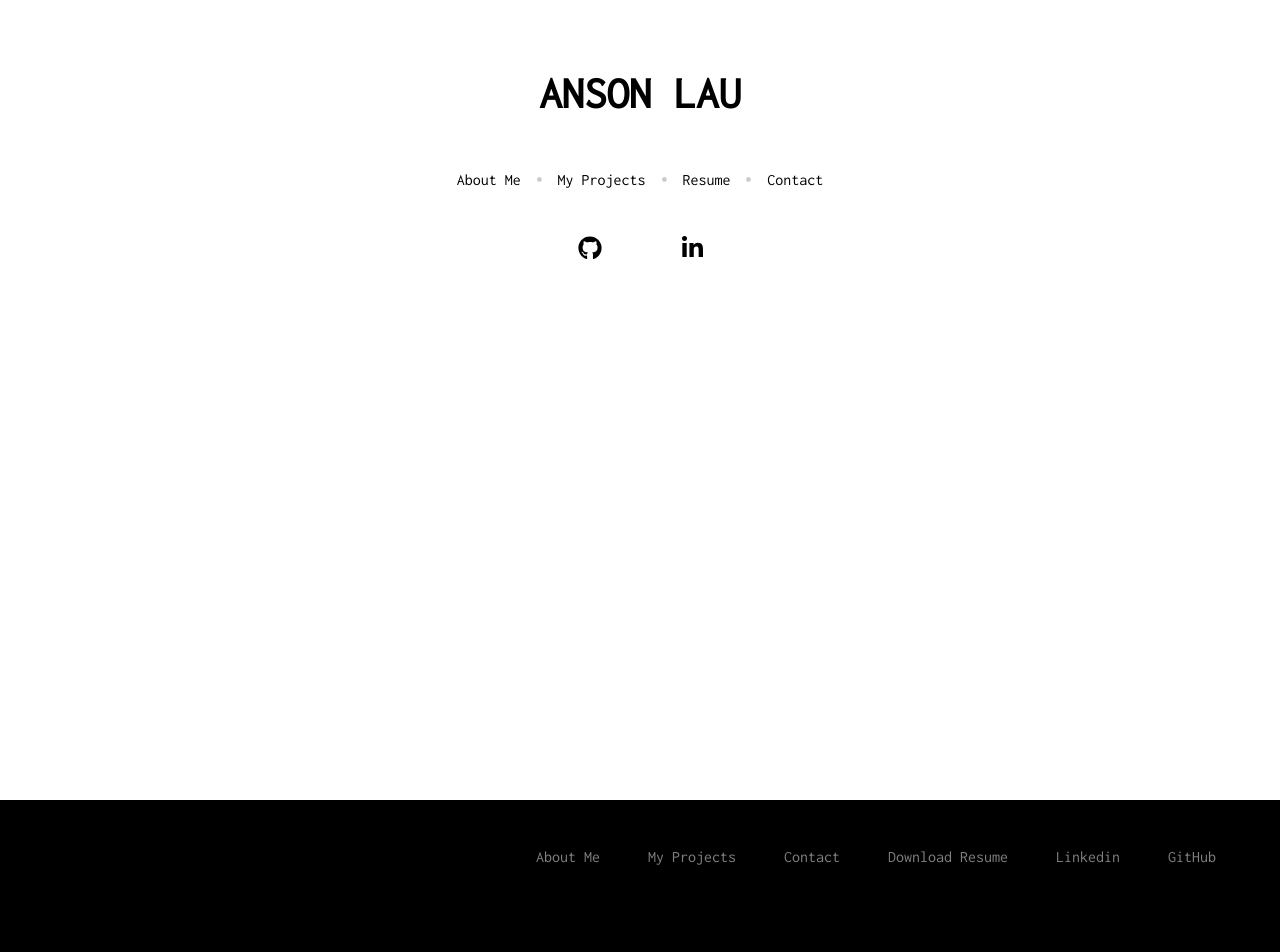
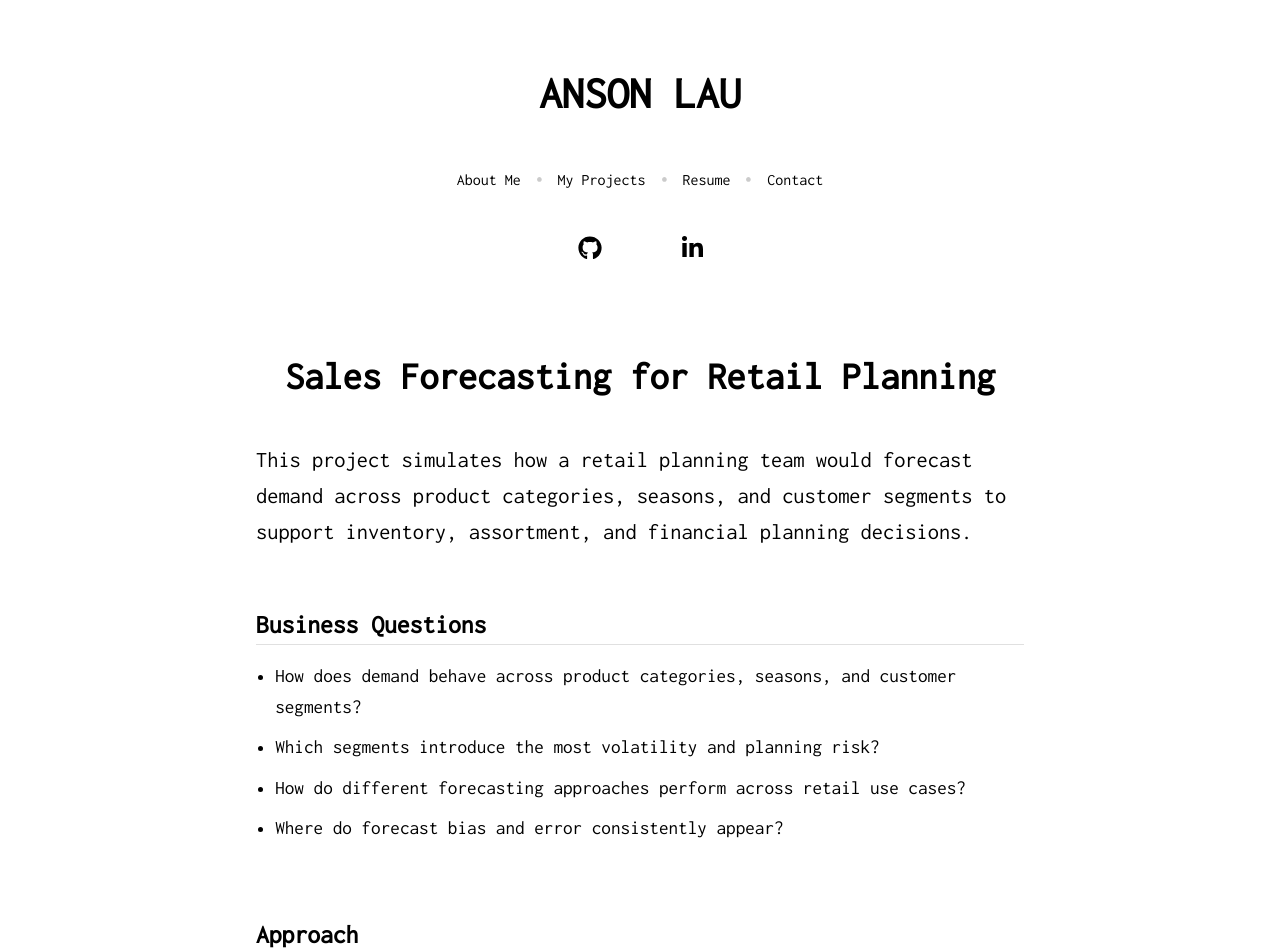
Before and after one commit to alau9/my-portfolio, a React (Create React App) app: page /projects/sales-forecasting-retail in a window 1280 px wide. Shown: the top 952 px of the page. Built offline with nearby package versions, Linux system fonts and the light colour scheme.

Commit message:
updated page and links

```diff
--- a/src/App.js
+++ b/src/App.js
@@ -1,29 +1,27 @@
-import React, { useEffect, Component } from "react";
+import React, { useEffect } from "react";
+import { Routes, Route } from "react-router-dom";
+import ReactGA from "react-ga";
+
 import Nav from "./pages/nav/nav.component";
 import Footer from "./components/footer/footer.component";
+import ContactInfo from "./components/contact/contact-info.component";
+
+import ProjectPage from "./pages/projects/projects.component";
+import ProjectDetail from "./pages/project-detail/project-detail.page";
+import AboutPage from "./pages/about/about.component";
 import ContactPage from "./pages/contact/contact.component";
 
 import "./App.css";
-import ContactInfo from "./components/contact/contact-info.component";
-import { Route, Routes } from "react-router-dom";
+
 import { library } from "@fortawesome/fontawesome-svg-core";
 import { fab } from "@fortawesome/free-brands-svg-icons";
-import {
-  faCircle,
-  faLaptop,
-  faFolder,
-  faHome,
-} from "@fortawesome/free-solid-svg-icons";
-import ProjectPage from "./pages/projects/projects.component";
-import AboutPage from "./pages/about/about.component";
-import ReactGA from "react-ga";
+import { faCircle, faLaptop, faFolder, faHome } from "@fortawesome/free-solid-svg-icons";
+
 library.add(faCircle, fab, faLaptop, faFolder, faHome);
 
 function App() {
   useEffect(() => {
     ReactGA.initialize("UA-223100036-1");
-
-    //to report page view
     ReactGA.pageview(window.location.pathname);
   }, []);
 
@@ -32,16 +30,17 @@ function App() {
       <div className="page">
         <Nav />
         <ContactInfo />
+
         <Routes>
-          <Route exact path="/" element={<ProjectPage />} />
-          <Route exact path="/projects" element={<ProjectPage />} />
-          <Route exact path="/about" element={<AboutPage />} />
-          <Route exact path="/contact" element={<ContactPage />} />
+          <Route path="/" element={<ProjectPage />} />
+          <Route path="/projects" element={<ProjectPage />} />
+          <Route path="/projects/:slug" element={<ProjectDetail />} />
+          <Route path="/about" element={<AboutPage />} />
+          <Route path="/contact" element={<ContactPage />} />
         </Routes>
       </div>
-      <div>
-        <Footer />
-      </div>
+
+      <Footer />
     </div>
   );
 }
--- a/src/components/card/card.component.jsx
+++ b/src/components/card/card.component.jsx
@@ -1,5 +1,7 @@
 import React, { useEffect } from "react";
 import Backdrop from "../backdrop/backdrop.component";
+import { Link } from "react-router-dom";
+
 
 import Modal from "../modal/modal.component.jsx"
 
@@ -29,7 +31,7 @@ const CardComponent = (props) => {
       <div className="fineprint">{props.fineprint}</div>
       <div className="tools">Tools used: {props.tools}</div>
       <div className='actions'>
-        <button className='btn' onClick={() => openInNewTab(props.website)}>See Project</button>
+        <Link to={props.projectPath} className="btn">See Project</Link>
         <button className='btn' onClick={() => openInNewTab(props.code)}>Code</button>
       </div>
     </div>
--- a/src/components/card/card.styles.scss
+++ b/src/components/card/card.styles.scss
@@ -48,13 +48,14 @@
       font-size: .8rem;
     }
   }
+
   .actions {
     display: flex;
     justify-content: center;
     margin-top: 1.5rem;
   }
 
-  .tools{
+  .tools {
     @media (max-width: 1500px) {
       font-size: .8rem;
     }
@@ -62,18 +63,36 @@
 
 
   .btn {
-    aspect-ratio: 14/4;
+    display: inline-flex; // needed for Link + button parity
+    align-items: center;
+    justify-content: center;
+
+    width: 6.5rem;
+    height: 2.5rem;
+    box-sizing: border-box;
+
     margin-right: 1rem;
-    place-items: center;
-    padding: 1em 1em;
-    border: 0.15px solid;
+
+    padding: 0.6em 1.2em; // 🔽 smaller than before
+    border: 0.15px solid black; // 🔁 original thin border
     border-radius: 2.5rem;
+
+    background-color: white;
+    font-family: inherit;
+    font-size: .8rem;
+    line-height: 1; // 🔑 removes extra vertical height
+
+    color: black;
+    text-decoration: none; // fixes Link underline
     cursor: pointer;
-    background-color: white;
-    transition-duration: 0.2s;
 
-    &:hover {
-      color: rgb(76, 202, 190);
-    }
+    transition: color 0.2s ease, border-color 0.2s ease;
   }
+
+  .btn:hover {
+    color: rgb(76, 202, 190);
+    border-color: rgb(76, 202, 190); // 🔥 border lights up again
+  }
+
+
 }
--- /dev/null
+++ b/src/data/projects.js
@@ -0,0 +1,46 @@
+export const projects = [
+    {
+        slug: "sales-forecasting-retail",
+        title: "Sales Forecasting for Retail Planning",
+        overview:
+            "This project simulates how a retail planning team would forecast demand across product categories, seasons, and customer segments to support inventory, assortment, and financial planning decisions.",
+
+        businessQuestions: [
+            "How does demand behave across product categories, seasons, and customer segments?",
+            "Which segments introduce the most volatility and planning risk?",
+            "How do different forecasting approaches perform across retail use cases?",
+            "Where do forecast bias and error consistently appear?"
+        ],
+
+        approach: [
+            "Aggregated transactional data to a monthly planning grain",
+            "Segmented demand by product category, transaction season, and customer type",
+            "Applied Holt-Winters models with additive seasonality",
+            "Used linear regression as a baseline trend model",
+            "Evaluated forecast accuracy using MAPE and RMSE"
+        ],
+
+        models: [
+            {
+                name: "Holt-Winters (Additive Seasonality)",
+                description:
+                    "Captures trend and recurring seasonal patterns commonly observed in retail demand"
+            },
+            {
+                name: "Linear Regression",
+                description:
+                    "Provides a simple, interpretable baseline for trend-driven forecasting"
+            }
+        ],
+
+        impact: [
+            "Improved visibility into demand drivers and forecast risk",
+            "Earlier identification of high-uncertainty segments",
+            "Created a scalable foundation for repeatable planning cycles"
+        ],
+
+        tools: ["Python", "Pandas", "NumPy"],
+
+        github: "https://github.com/alau9/revenue-forecasting-time-series"
+    }
+];
--- /dev/null
+++ b/src/pages/project-detail/project-detail.page.jsx
@@ -0,0 +1,84 @@
+import { useParams } from "react-router-dom";
+import { projects } from "../../data/projects";
+import "./project-detail.styles.scss";
+
+
+
+export default function ProjectDetail() {
+    const { slug } = useParams();
+    const project = projects.find(p => p.slug === slug);
+
+    if (!project) {
+        return <p>Project not found.</p>;
+    }
+
+    return (
+        <article className="project-detail">
+            {/* Title */}
+            <h1>{project.title}</h1>
+
+            {/* Overview */}
+            <p className="overview">{project.overview}</p>
+
+            {/* Visuals */}
+            <div className="project-visuals">
+                {project.images?.map(img => (
+                    <img key={img} src={img} alt={project.title} />
+                ))}
+            </div>
+
+            {/* Business Questions */}
+            <section>
+                <h2>Business Questions</h2>
+                <ul>
+                    {project.businessQuestions.map(q => (
+                        <li key={q}>{q}</li>
+                    ))}
+                </ul>
+            </section>
+
+            {/* Approach */}
+            <section>
+                <h2>Approach</h2>
+                <ul>
+                    {project.approach.map(step => (
+                        <li key={step}>{step}</li>
+                    ))}
+                </ul>
+            </section>
+
+            {/* Models */}
+            <section>
+                <h2>Models Used</h2>
+                <ul>
+                    {project.models.map(model => (
+                        <li key={model}>
+                            <strong>{model.name}</strong> — {model.description}
+                        </li>
+                    ))}
+                </ul>
+            </section>
+
+            {/* Impact */}
+            <section>
+                <h2>Business Impact</h2>
+                <ul>
+                    {project.impact.map(point => (
+                        <li key={point}>{point}</li>
+                    ))}
+                </ul>
+            </section>
+
+            {/* Tools */}
+            <section>
+                <h2>Tools & Technologies</h2>
+                <p>{project.tools.join(", ")}</p>
+            </section>
+
+            {/* Code */}
+            <a href={project.github} target="_blank" rel="noreferrer">
+                View Code on GitHub
+            </a>
+        </article>
+    );
+}
--- /dev/null
+++ b/src/pages/project-detail/project-detail.styles.scss
@@ -0,0 +1,94 @@
+.project-detail {
+    display: flex;
+    flex-direction: column;
+    align-items: center;
+    margin: 2.5rem auto 4rem auto;
+    margin-bottom: 4rem;
+
+    /* Main content width */
+    max-width: 60vw;
+
+    @media (max-width: 768px) {
+        max-width: 90vw;
+    }
+
+    /* Title */
+    h1 {
+        font-size: 2.4rem;
+        margin-bottom: 1.5rem;
+        text-align: left;
+
+        @media (max-width: 768px) {
+            font-size: 1.8rem;
+        }
+    }
+
+    /* Overview paragraph */
+    .overview {
+        font-size: 1.4rem;
+        line-height: 1.6;
+        margin-bottom: 2.5rem;
+
+        @media (max-width: 768px) {
+            font-size: 1.1rem;
+        }
+    }
+
+    /* Section blocks */
+    section {
+        width: 100%;
+        margin-bottom: 2.5rem;
+
+        h2 {
+            font-size: 1.6rem;
+            margin-bottom: 1rem;
+            border-bottom: 1px solid #e0e0e0;
+            padding-bottom: 0.4rem;
+
+            @media (max-width: 768px) {
+                font-size: 1.3rem;
+            }
+        }
+
+        p {
+            font-size: 1.2rem;
+            line-height: 1.6;
+        }
+
+        ul {
+            padding-left: 1.2rem;
+
+            li {
+                font-size: 1.2rem;
+                line-height: 1.6;
+                margin-bottom: 0.6rem;
+
+                @media (max-width: 768px) {
+                    font-size: 1rem;
+                }
+            }
+        }
+    }
+
+    /* Visuals */
+    .visuals {
+        width: 100%;
+        display: flex;
+        flex-direction: column;
+        gap: 1.5rem;
+        margin-bottom: 3rem;
+
+        img {
+            width: 100%;
+            border-radius: 8px;
+        }
+    }
+
+    /* GitHub link */
+    .github-link {
+        margin-top: 2rem;
+        font-size: 1.1rem;
+        text-decoration: underline;
+        align-self: flex-start;
+    }
+}
```
Also changed, not shown: src/pages/projects/projects.component.jsx (+6 -5 lines).
